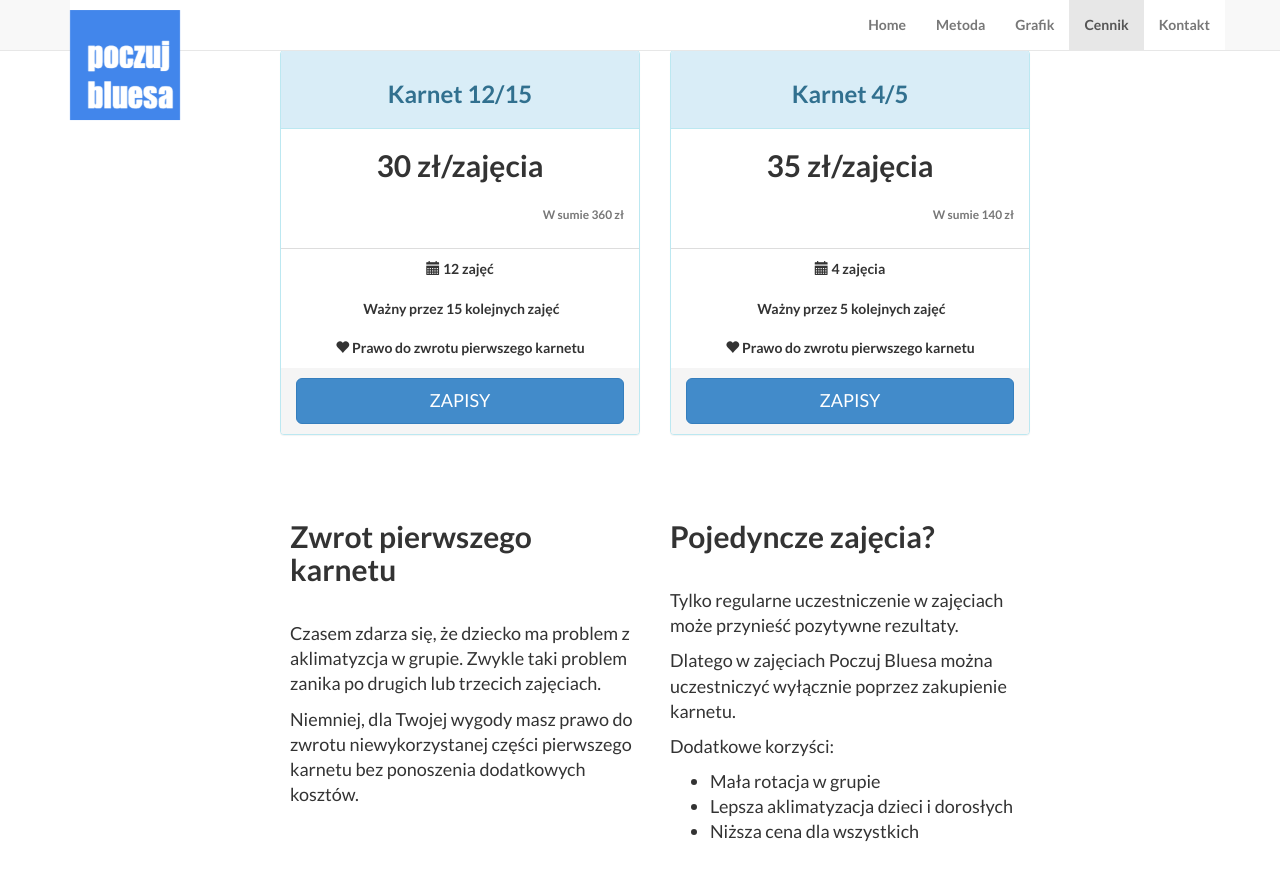
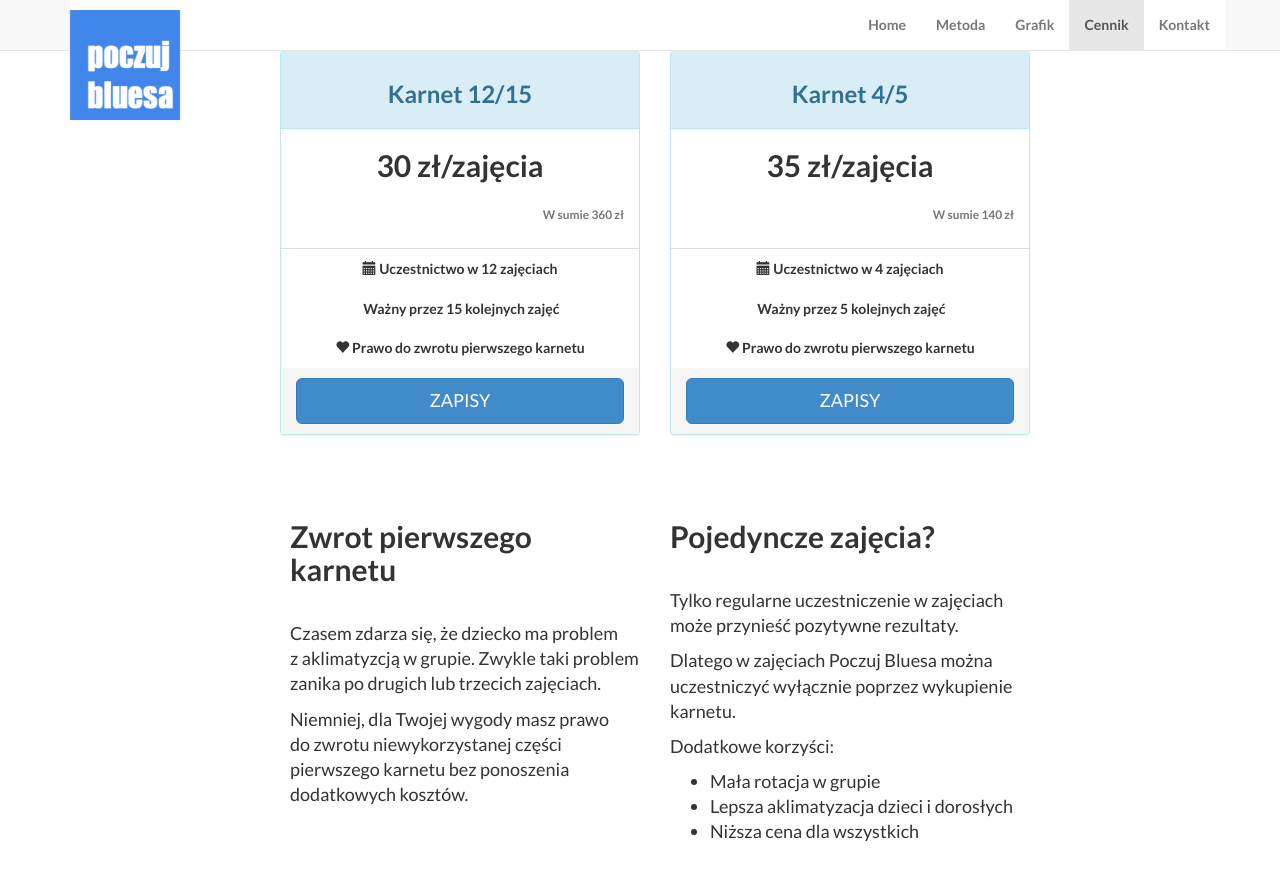
Before and after one commit to maciejjaskowski/poczujbluesa.pl, a Jekyll site: the page built from index.html, in a window 1280 px wide and 900 px high, scrolled down 2584 px. Shown: the top 881 px of the window. Built offline with Jekyll 4.4.1, drawn with Linux system fonts in a browser that asks for light colours; comment, search, counter and statistics services are not loaded.

```diff
--- a/_includes/karnety.html
+++ b/_includes/karnety.html
@@ -16,7 +16,7 @@
                   </div>
                   <ul class="list-group list-group-flush text-center">
                       <li class="list-group-item">
-                          <span class="glyphicon glyphicon-calendar"></span> 12 zajęć
+                          <span class="glyphicon glyphicon-calendar"></span> Uczestnictwo w 12 zajęciach
                       </li>
                       <li class="list-group-item no-border">
                           <span class="glyphicon "></span> Ważny przez 15 kolejnych zajęć
@@ -39,7 +39,7 @@
                   </div>
                   <ul class="list-group list-group-flush text-center">
                       <li class="list-group-item">
-                          <span class="glyphicon glyphicon-calendar"></span> 4 zajęcia
+                          <span class="glyphicon glyphicon-calendar"></span> Uczestnictwo w 4 zajęciach
                       </li>
                       <li class="list-group-item no-border">
                           <span class="glyphicon "></span> Ważny przez 5 kolejnych zajęć
@@ -57,8 +57,8 @@
               <br/>
               <h2>Zwrot pierwszego karnetu</h2>
               <br/>
-                <p>Czasem zdarza się, że dziecko ma problem z aklimatyzcja w grupie. Zwykle taki problem zanika po drugich lub trzecich zajęciach.</p>
-                <p>Niemniej, dla Twojej wygody masz prawo do zwrotu niewykorzystanej części pierwszego karnetu bez ponoszenia dodatkowych kosztów.</p>
+                <p>Czasem zdarza&nbsp;się, że&nbsp;dziecko ma&nbsp;problem z&nbsp;aklimatyzcją w&nbsp;grupie. Zwykle taki problem zanika po drugich lub trzecich zajęciach.</p>
+                <p>Niemniej, dla&nbsp;Twojej wygody masz&nbsp;prawo do&nbsp;zwrotu niewykorzystanej części pierwszego&nbsp;karnetu bez&nbsp;ponoszenia dodatkowych&nbsp;kosztów.</p>
             </div>
             <div class="col-sm-4 lead">
               <br/>
@@ -66,7 +66,7 @@
               <br/>
                 <p>Tylko regularne uczestniczenie w zajęciach może przynieść pozytywne rezultaty.
                    </p>
-                <p>Dlatego w zajęciach Poczuj Bluesa można uczestniczyć wyłącznie poprzez zakupienie karnetu. </p>
+                <p>Dlatego w zajęciach Poczuj Bluesa można uczestniczyć wyłącznie poprzez wykupienie karnetu. </p>
                 <p>Dodatkowe korzyści:
                    <ul>
                     <li>Mała rotacja w grupie</li>
--- a/_includes/regulamin.html
+++ /dev/null
@@ -1,3 +0,0 @@
-<section>
- <iframe src="https://docs.google.com/document/d/1jqswfcjk7MWQRgrIIAAwEm2g2cjsx9KIY10S32XWtzY/pub?embedded=true" width="100%" height="100%"></iframe>
-</section>
```
Also changed, not shown: zapisy.html (added, +8 -0 lines).
